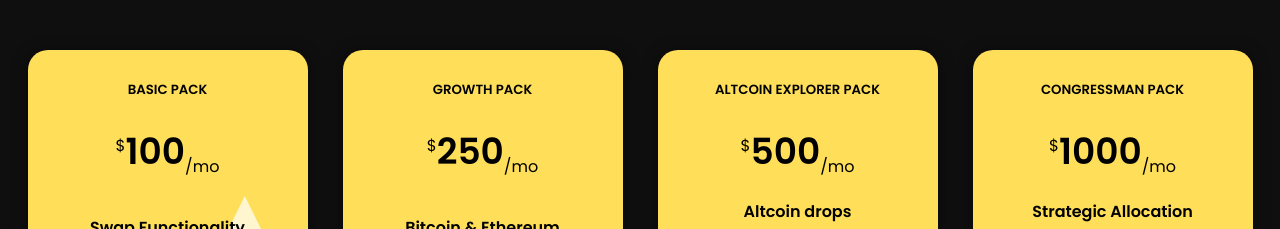
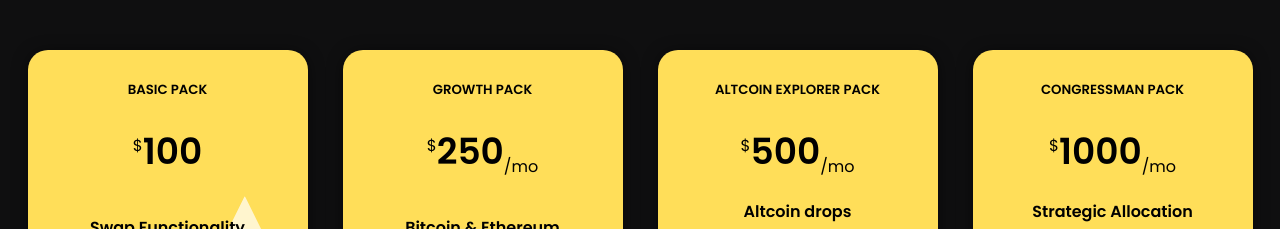
Before and after one commit to Maximrpg/rep-1-website, a plain HTML site: page index.html in a window 1280 px wide. Shown: the part 2600-2829 px from the top of the page. Drawn offline with nearby package versions, Linux system fonts and the light colour scheme.

Commit message:
Update index.html

```diff
--- a/index.html
+++ b/index.html
@@ -278,7 +278,7 @@
 <div class="pricing-grid-container" >
     <div class="pricing-box text-center" style="background-image: url(assets/img/star.png);">
         <h5>BASIC PACK</h5>
-        <p class="price"><sup>$</sup>100<sub>/mo</sub></p>
+        <p class="price"><sup>$</sup>100
         <ul class="features-list">
             <li><strong>Swap Functionality</strong></li>
             <li><strong>Acess to Staking</strong></li>
```
